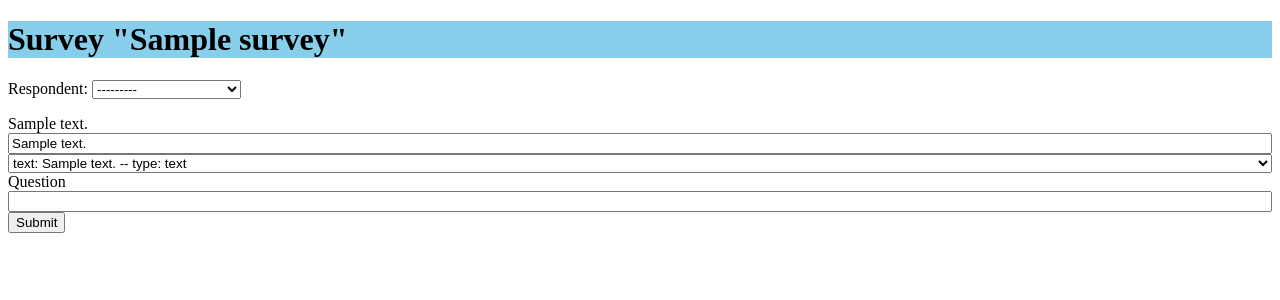
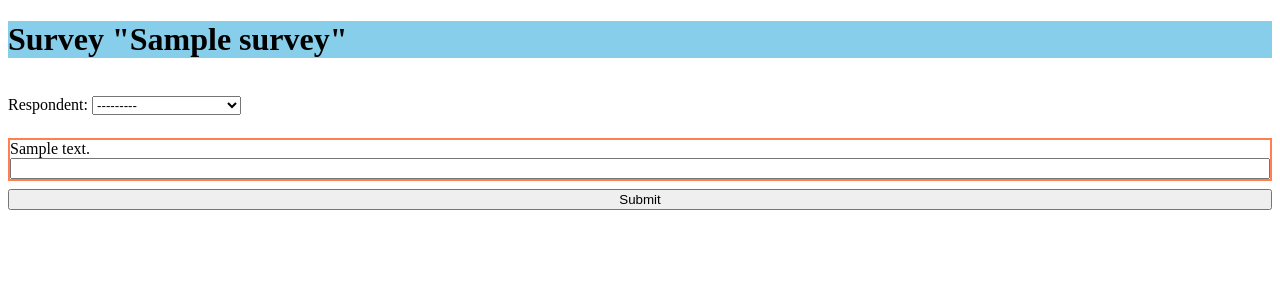
Before and after one commit to sebastian-sanchez-s/MEBA, a Django app: page /surveys/fill/1/ in a window 1280 px wide. Shown: the top 300 px of the page. Run offline with Django 5.2, Linux system fonts and the light colour scheme; a user stored in the database is signed in; tables that the repository leaves empty hold one stand-in row (values such as "Sample post").

Commit message:
fix modelformset
modelformset are initialized by queryset, not initial

```diff
--- a/surveys/static/surveys/fill.css
+++ b/surveys/static/surveys/fill.css
@@ -1,8 +1,15 @@
 h1 {
 	background-color: skyblue;
+}
+
+form {
+	display: flex;
+	flex-direction: column;
+	gap: 1ex;
 }
 
 .question-wrapper {
 	display: flex;
 	flex-direction: column;
+	border: 2px solid coral;
 }
--- a/surveys/views/surveys_views.py
+++ b/surveys/views/surveys_views.py
@@ -70,10 +70,10 @@
 
         choose_respondent_form = ChooseRespondentForm()
         answer_formset_class = forms.modelformset_factory(
-                Answer, AnswerForm, extra=questions.count()
+                Answer, AnswerForm, extra=0,
         )
         answer_forms = answer_formset_class(
-                initial=[{"question": question} for question in questions]
+                queryset=questions,
         )
 
         for answer_form, question in zip(answer_forms, questions):
```
